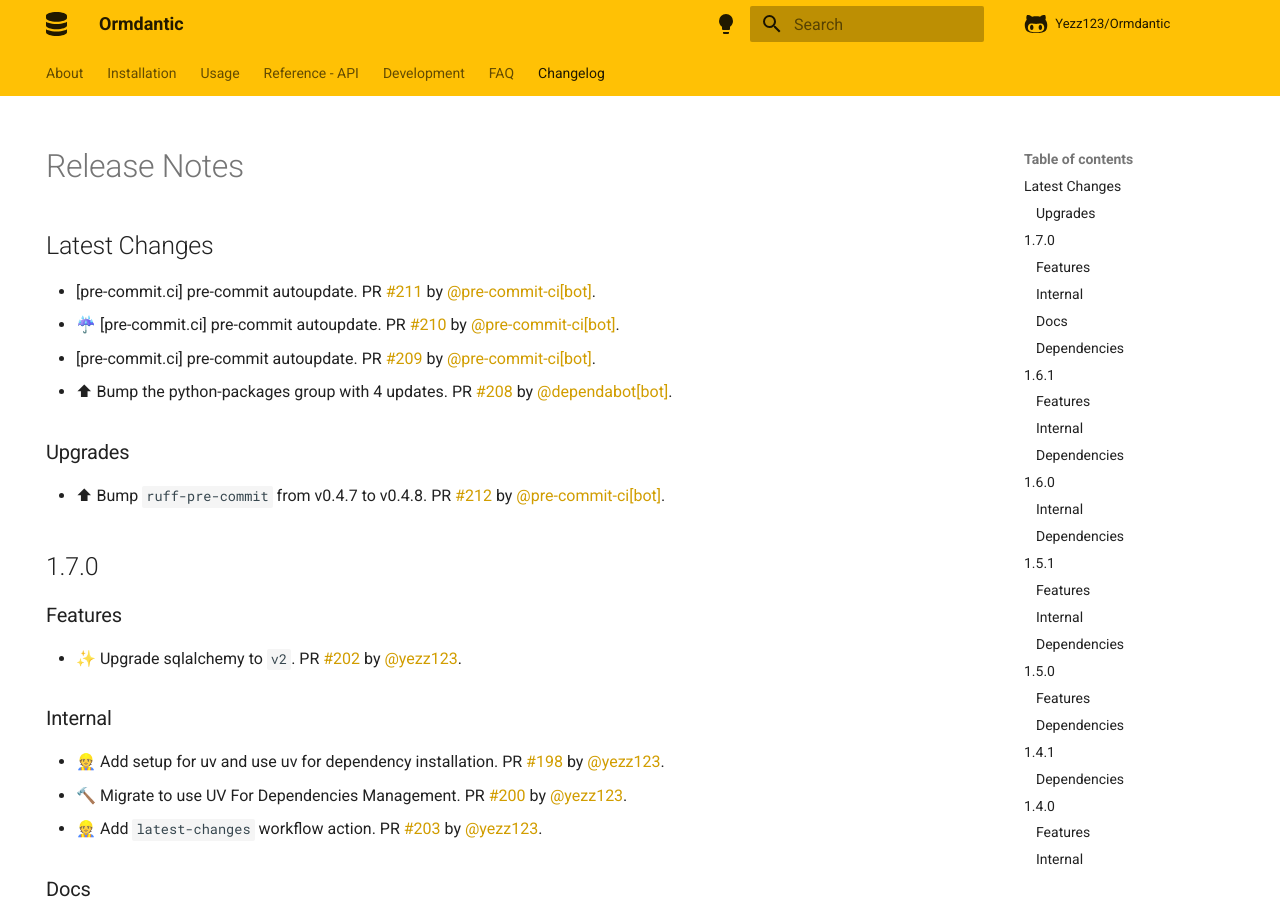
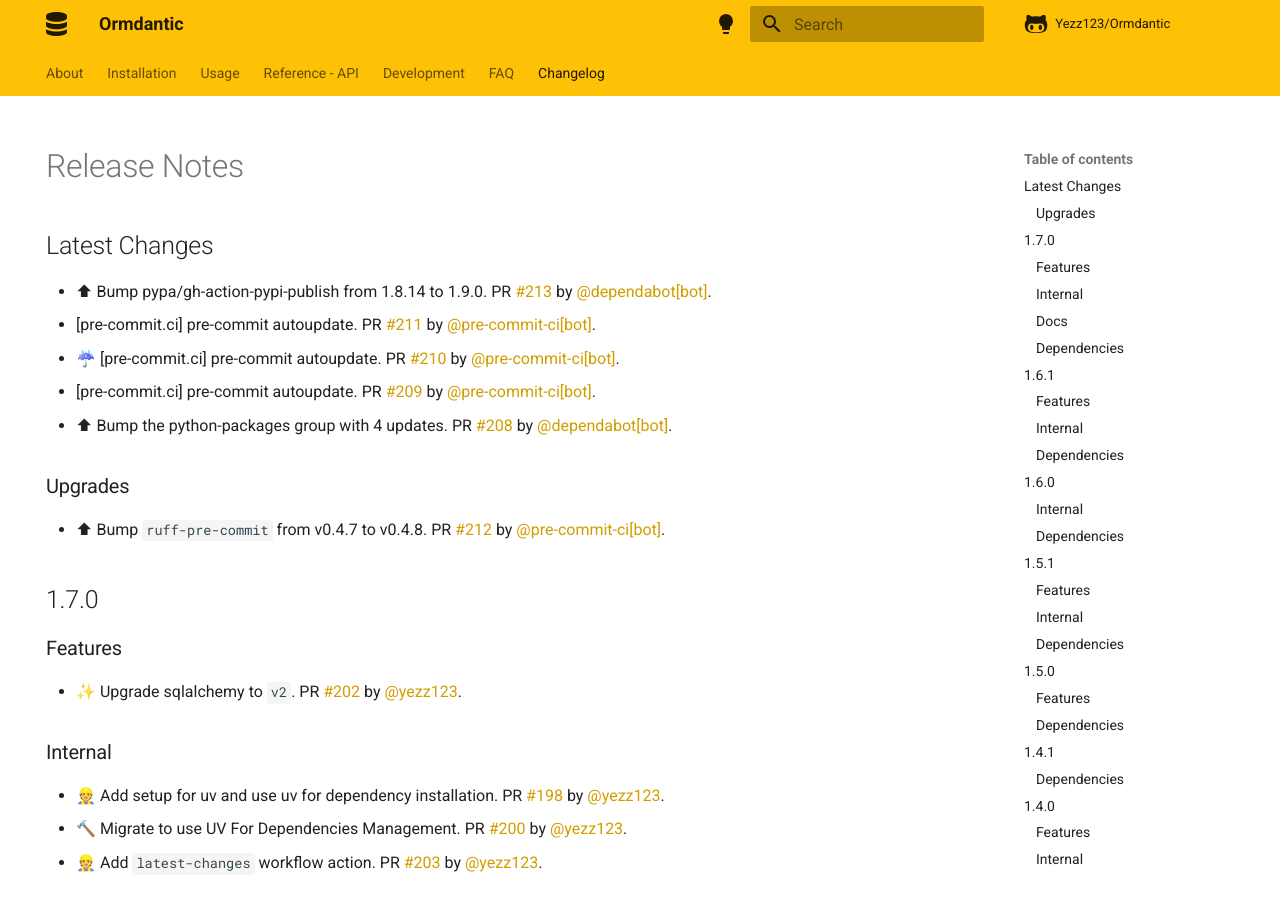
Before and after one commit to yezz123/ormdantic, an MkDocs documentation site: the page built from docs/release.md, in a window 1280 px wide and 900 px high. Built offline with MkDocs 1.6.1 and Material for MkDocs 9.7.7, drawn with Linux system fonts in a browser that asks for light colours; comment, search, counter and statistics services are not loaded.

Commit message:
📝 Update release notes

```diff
--- a/docs/release.md
+++ b/docs/release.md
@@ -7,6 +7,7 @@ hide:
 
 ## Latest Changes
 
+* ⬆ Bump pypa/gh-action-pypi-publish from 1.8.14 to 1.9.0. PR [#213](https://github.com/yezz123/ormdantic/pull/213) by [@dependabot[bot]](https://github.com/apps/dependabot).
 * [pre-commit.ci] pre-commit autoupdate. PR [#211](https://github.com/yezz123/ormdantic/pull/211) by [@pre-commit-ci[bot]](https://github.com/apps/pre-commit-ci).
 * ☔ [pre-commit.ci] pre-commit autoupdate. PR [#210](https://github.com/yezz123/ormdantic/pull/210) by [@pre-commit-ci[bot]](https://github.com/apps/pre-commit-ci).
 * [pre-commit.ci] pre-commit autoupdate. PR [#209](https://github.com/yezz123/ormdantic/pull/209) by [@pre-commit-ci[bot]](https://github.com/apps/pre-commit-ci).
```
